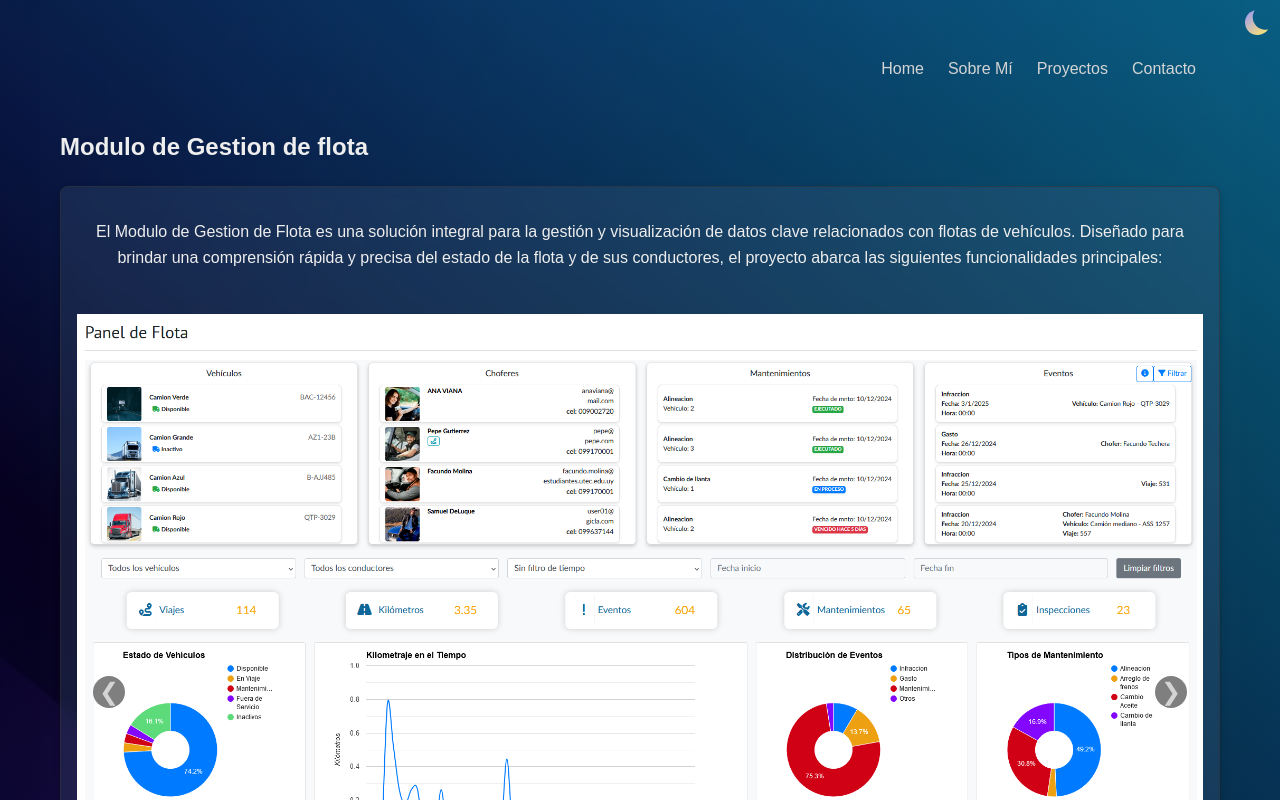
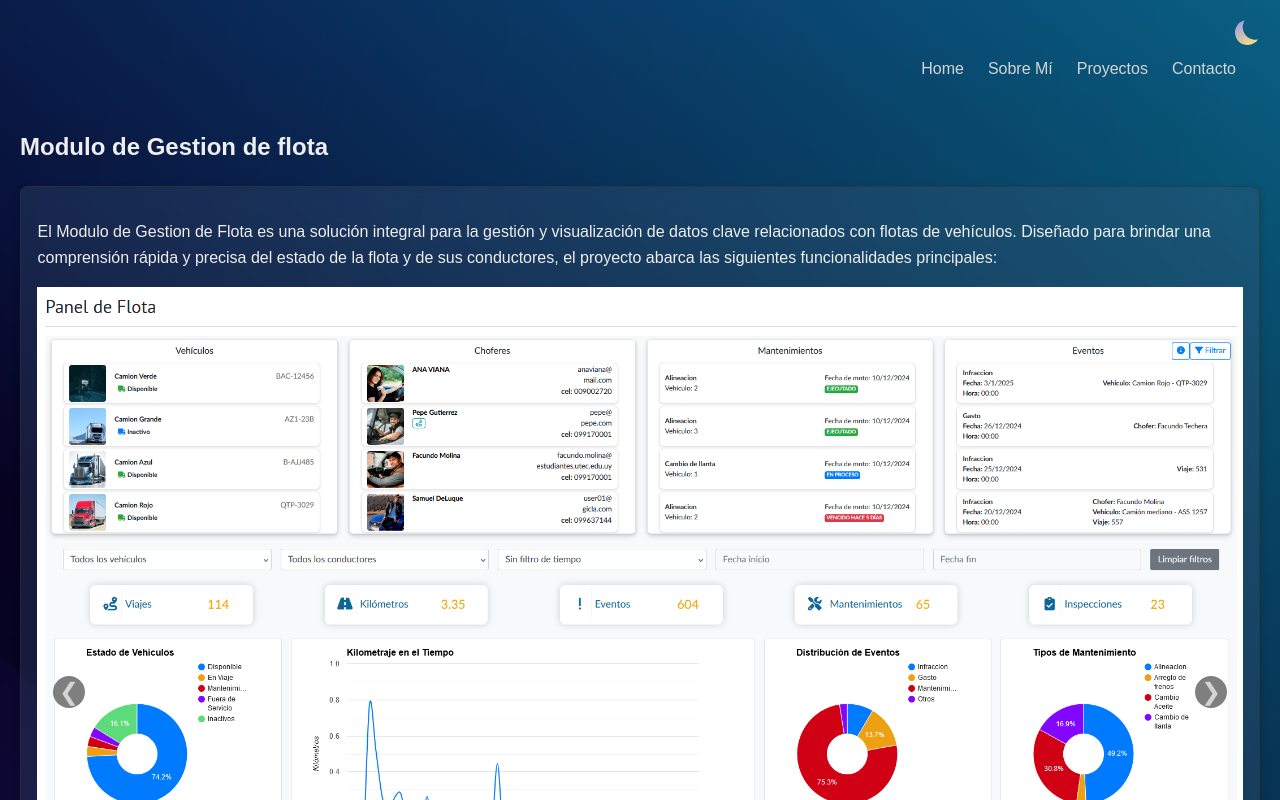
Before and after one commit to Br1Rol2/Br1Rol2.github.io, a plain HTML site: page project9.html in a window 1280 px wide. Shown: the top 800 px of the page. Drawn offline with Linux system fonts and the light colour scheme.

Commit message:
mejoras en estilos

```diff
--- a/project9.html
+++ b/project9.html
@@ -70,14 +70,16 @@
                     <div class="projects-grid ">
 
                         <article class="card " style="height: 1260px;">
-                            <p>El Modulo de Gestion de Flota es una solución integral para la gestión y visualización de
+
+                            <p class="break-word" style="max-width: 1205px; text-align: left;">
+                                El Modulo de Gestion de Flota es una solución integral para la gestión y
+                                visualización de
                                 datos clave
                                 relacionados con flotas de vehículos. Diseñado para brindar una comprensión rápida y
-                                precisa del estado de la flota y de sus conductores, el proyecto abarca las siguientes
+                                precisa del estado de la flota y de sus conductores, el proyecto abarca las
+                                siguientes
                                 funcionalidades principales:
                             </p>
-
-
 
                             <div class="carousel">
                                 <input type="radio" name="carousel-radio" id="slide1" class="carousel__radio" checked>
@@ -118,7 +120,7 @@
                                 </div>
                             </div>
 
-                            <ul style="text-align: left; margin: 16px;">
+                            <ul class="break-word" style="max-width: 1180px; text-align: left; margin: 16px;">
                                 <li>
                                     <strong>Visualización de Indicadores y Reportes:</strong> Permite analizar datos a
                                     través de gráficos
--- a/wwwroot/css/carousel.css
+++ b/wwwroot/css/carousel.css
@@ -1,7 +1,7 @@
 .carousel {
     position: relative;
     width: 100%;
-    max-width: 1200px;
+    max-width: 1390px;
     margin: auto;
     height: 1750px;
     overflow: hidden;
--- a/wwwroot/css/shared.css
+++ b/wwwroot/css/shared.css
@@ -16,7 +16,7 @@ body {
     font-family: Arial, sans-serif;
     line-height: 1.6;
     background-color: rgba(255, 255, 255, 0.005);
-    max-width: 1200px;
+    max-width: 1390px;
     margin: 0 auto;
     padding: 40px 20px 0;
     overflow: hidden;
@@ -169,8 +169,8 @@ ul .dropdown-content {
 
 .dark-mode-toggle{
     position: absolute;
-    top: 10px;
-    right: 10px;
+    top: 20px;
+    right: 20px;
     z-index: 1000;
 
 }
@@ -467,3 +467,9 @@ footer .help-sec {
 .social-icons a:hover {
     color: #007bff;
 }
+
+.break-word {
+    hyphens: auto;
+    word-break: break-word;
+    overflow-wrap: break-word;
+}
```
Also changed, not shown: wwwroot/img/preview.png.
